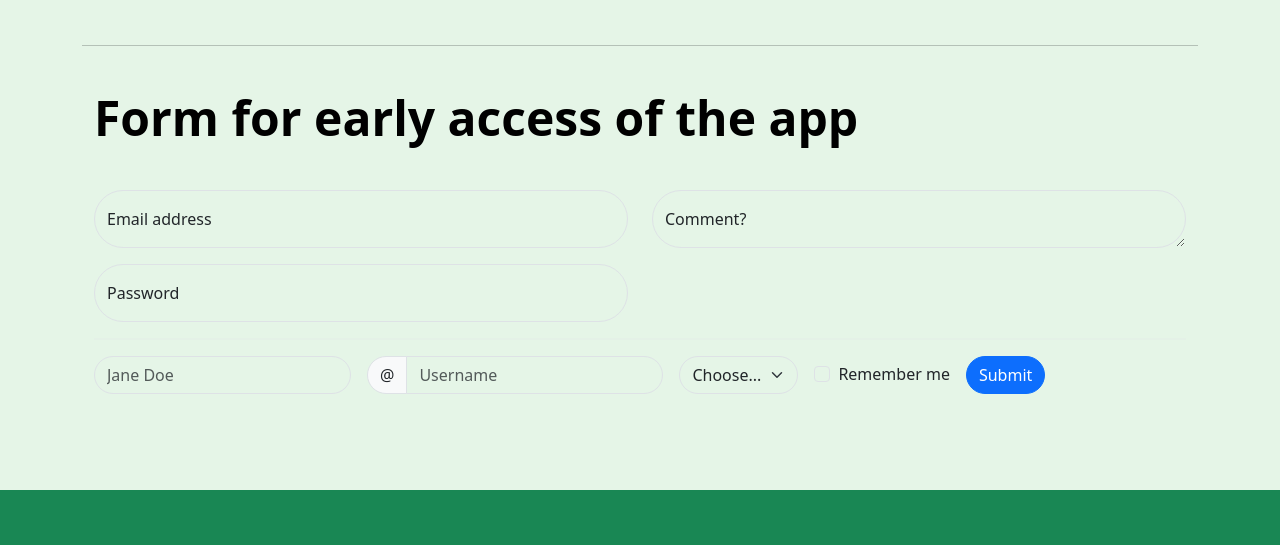
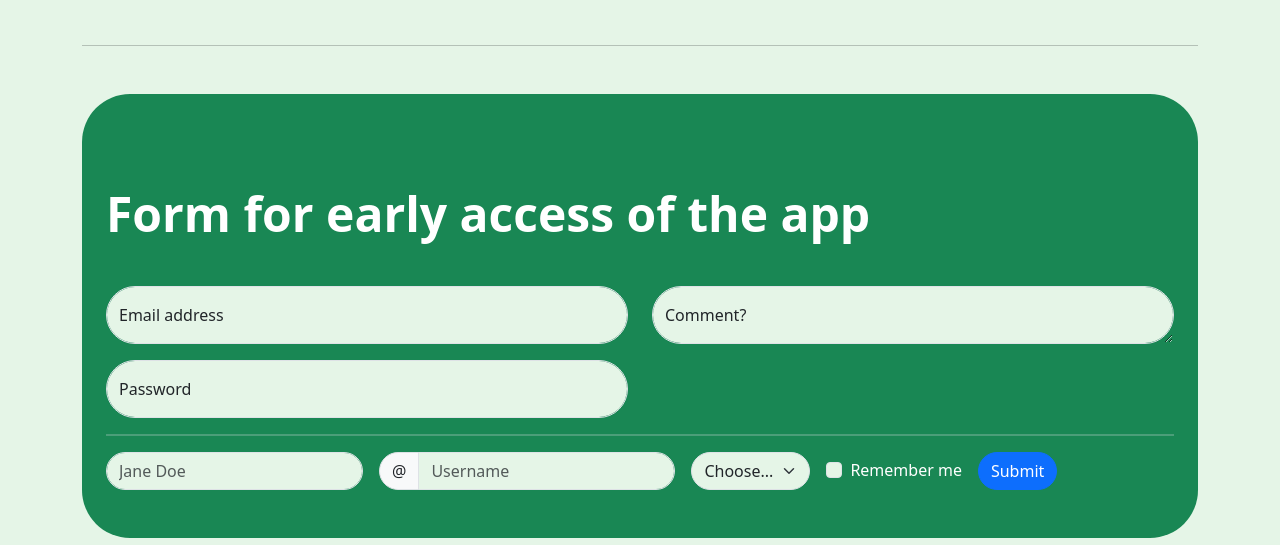
Before and after one commit to PaulaEleni05/EcoTrail-Website, a website: page index.html in a window 1280 px wide. Shown: the part 6065-6610 px from the top of the page. Drawn offline with nearby package versions, Linux system fonts and the light colour scheme.

Commit message:
Changed some small details in the form section

```diff
--- a/index.html
+++ b/index.html
@@ -284,9 +284,9 @@
       <!-- supermarkets end -->
 
       <!-- Form start -->
-      <!-- <div class="container-fluid bg-success my-5 py-3  "> -->
+      <div class="container-fluid bg-success my-5 py-5 rounded ">
       <div class="container-lg mt-5">
-        <h2 class="fw-bold lh-1 display-5 text-left text-black my-5">Form for early access of the app </h2>
+        <h2 class="fw-bold lh-1 display-5 text-left text-white my-5">Form for early access of the app </h2>
         <div class="row">
           <div class="col-md-6">
             <form action="">
@@ -335,7 +335,7 @@
           <div class="col-auto">
             <div class="form-check">
               <input class="form-check-input" type="checkbox" id="autoSizingCheck">
-              <label class="form-check-label" for="autoSizingCheck">
+              <label class="form-check-label text-white" for="autoSizingCheck">
                 Remember me
               </label>
             </div>
@@ -345,7 +345,7 @@
           </div>
         </form>
       </div>
-    <!-- </div> -->
+    </div >
       <!-- Form end -->
 
     </div>
```
